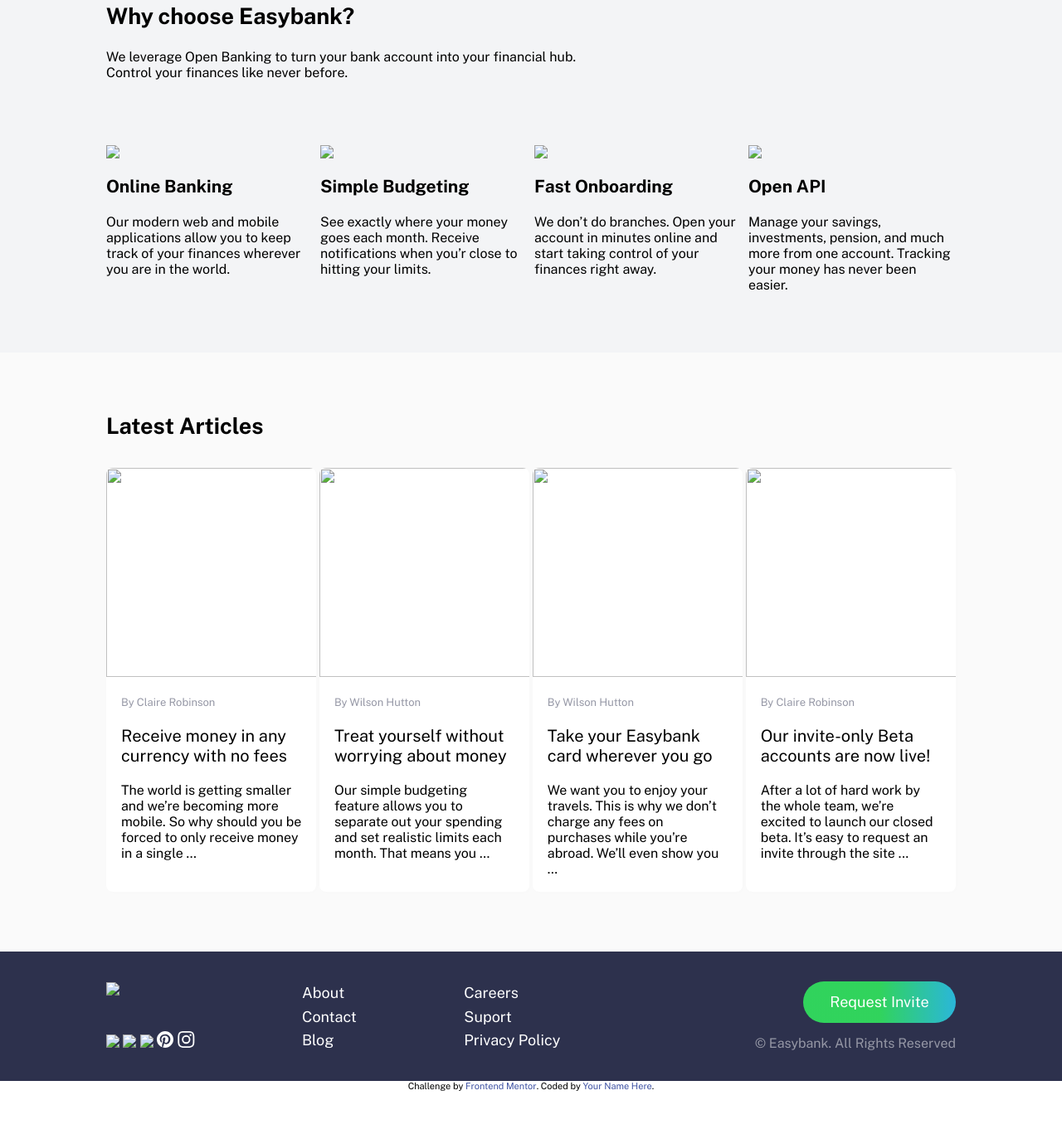
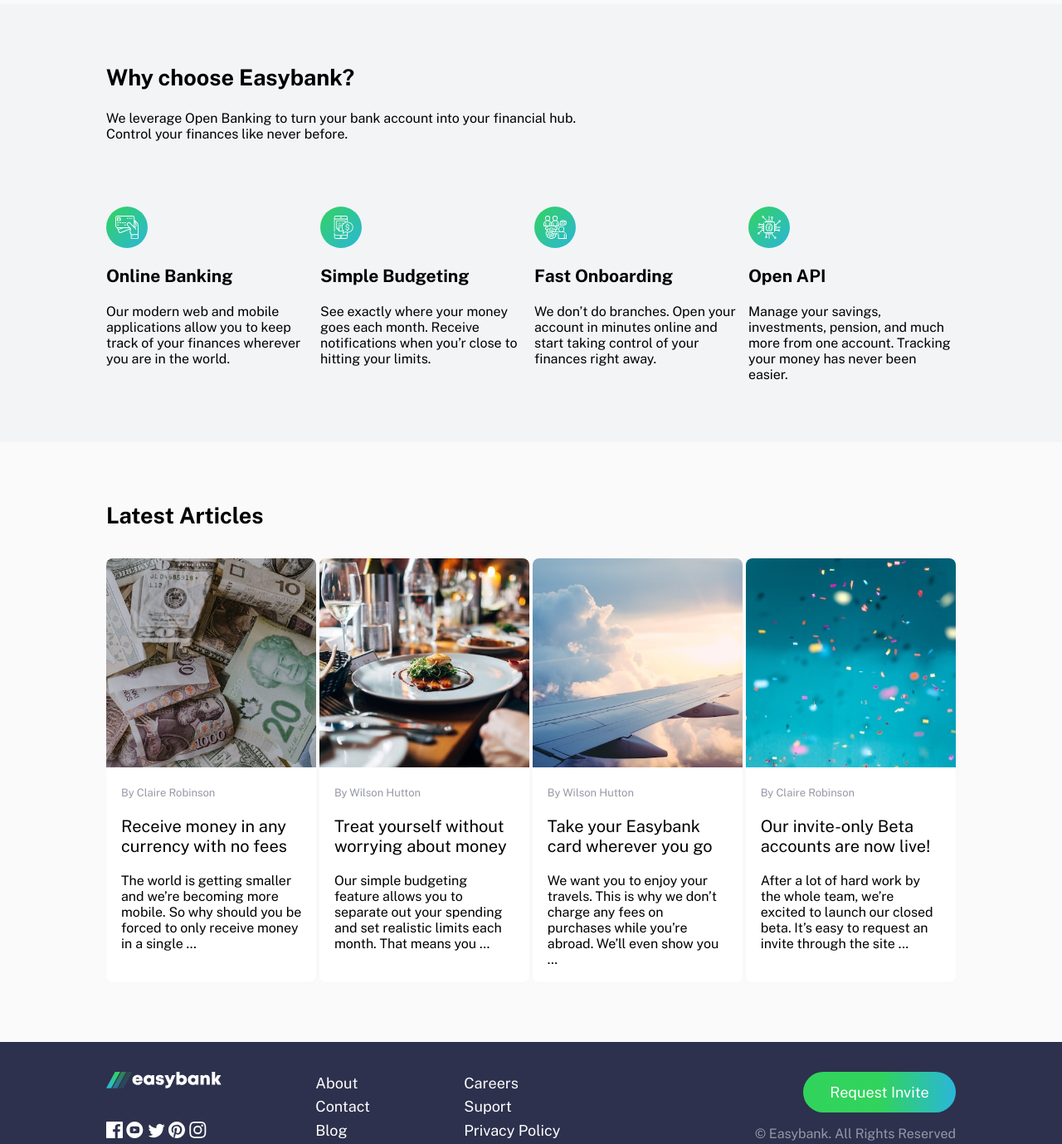
Before and after one commit to kajuraedrine/easybank-landing-page-master, a plain HTML site: page index.html in a window 1280 px wide. Shown: the part 620-1999 px from the top of the page at 83% size. Before the commit the page ends 1935 px from the top, so only its background shows below. Drawn offline with nearby package versions, Linux system fonts and the light colour scheme; files whose address does not match are found by name.

Commit message:
Update index.html

```diff
--- a/index.html
+++ b/index.html
@@ -22,7 +22,7 @@
 
             <!--LOGO SECTION-->
 
-          <a href="#" class="logo"><img src="images/logo.svg"></a>
+          <a href="#" class="logo"><img src="logo.svg"></a>
 
             <!--NAVIGATION-DESKTOP-SECTION-->
 
@@ -59,11 +59,11 @@
 
             <!--LOGO SECTION-->
           <div class="navtop  flex-rw">
-                <a href="#" class="logo"><img src="images/logo.svg"></a>
-                <a href="#"><img src="images/icon-hamburger.svg" class="menu"></a>
+                <a href="#" class="logo"><img src="logo.svg"></a>
+                <a href="#"><img src="icon-hamburger.svg" class="menu"></a>
 
            </div>
-            <a href="#"><img src="images/icon-close.svg" class="close"></a>
+            <a href="#"><img src="icon-close.svg" class="close"></a>
 
           <nav class="navlist-mobo">
               <ul class="flex-col">
@@ -103,8 +103,8 @@
 
             <div class="hero-section-img">
                 <div class="hero-inner-img">
-                    <img src="images/bg-intro-desktop.svg" class="mockup1">
-                    <img src="images/image-mockups.png" class="mockup2">
+                    <img src="bg-intro-desktop.svg" class="mockup1">
+                    <img src="image-mockups.png" class="mockup2">
                 </div>
             </div>
         </div>
@@ -124,25 +124,25 @@
     <div class="card-container flex-rw container">
 
           <div class="card">
-              <img src="images/icon-online.svg">
+              <img src="icon-online.svg">
               <h3>Online Banking</h3>
               <p>Our modern web and mobile applications allow you to keep track of your finances wherever you are in the world.</p>
           </div>
 
           <div class="card">
-              <img src="images/icon-budgeting.svg">
+              <img src="icon-budgeting.svg">
               <h3>Simple Budgeting</h3>
               <p>See exactly where your money goes each month. Receive notifications when you’r close to hitting your limits.</p>
           </div>
 
           <div class="card">
-              <img src="images/icon-onboarding.svg">
+              <img src="icon-onboarding.svg">
               <h3>Fast Onboarding</h3>
               <p>We don’t do branches. Open your account in minutes online and start taking control of your finances right away.</p>
           </div>
 
           <div class="card">
-              <img src="images/icon-api.svg">
+              <img src="icon-api.svg">
               <h3>Open API</h3>
               <p>Manage your savings, investments, pension, and much more from one account. Tracking your money has never been easier.</p>
           </div>
@@ -157,7 +157,7 @@
 
         <div class="article-container flex-rw">
             <div class="article-card">
-                <img class="img-width" src="images/image-currency.jpg">
+                <img class="img-width" src="image-currency.jpg">
 
                 <div class="article-content">
                     <small class="article-author">By Claire Robinson</small>
@@ -167,7 +167,7 @@
             </div>
 
             <div class="article-card">
-                <img src="images/image-restaurant.jpg">
+                <img src="image-restaurant.jpg">
 
                 <div class="article-content">
                     <small class="article-author">By Wilson Hutton</small>
@@ -177,7 +177,7 @@
             </div>
 
             <div class="article-card">
-                <img src="images/image-plane.jpg">
+                <img src="image-plane.jpg">
 
                 <div class="article-content">
                     <small class="article-author">By Wilson Hutton</small>
@@ -187,7 +187,7 @@
             </div>
 
             <div class="article-card">
-                <img src="images/image-confetti.jpg">
+                <img src="image-confetti.jpg">
 
                 <div class="article-content">
                     <small class="article-author">By Claire Robinson</small>
@@ -207,12 +207,12 @@
 
              <div class="footer-item1 flex-col ">
                  <div>
-                  <a href="#" > <img src="images/logowhite.svg" style="color:white"/> </a>
+                  <a href="#" > <img src="logowhite.svg" style="color:white"/> </a>
                  </div>
          <div class="social-icons p-md">
-                            <a href="#" class="icon"><img src="images/icon-facebook.svg"></a>
-                            <a href="#" class="icon"><img src="images/icon-youtube.svg"></a>
-                            <a href="#" class="icon"><img src="images/icon-twitter.svg"></a>
+                            <a href="#" class="icon"><img src="icon-facebook.svg"></a>
+                            <a href="#" class="icon"><img src="icon-youtube.svg"></a>
+                            <a href="#" class="icon"><img src="icon-twitter.svg"></a>
                             <a href="#" class="icon"><img src="images/icon-pinterest.svg"></a>
                             <a href="#" class="icon"><img src="images/icon-instagram.svg"></a>
                   </div>
```
